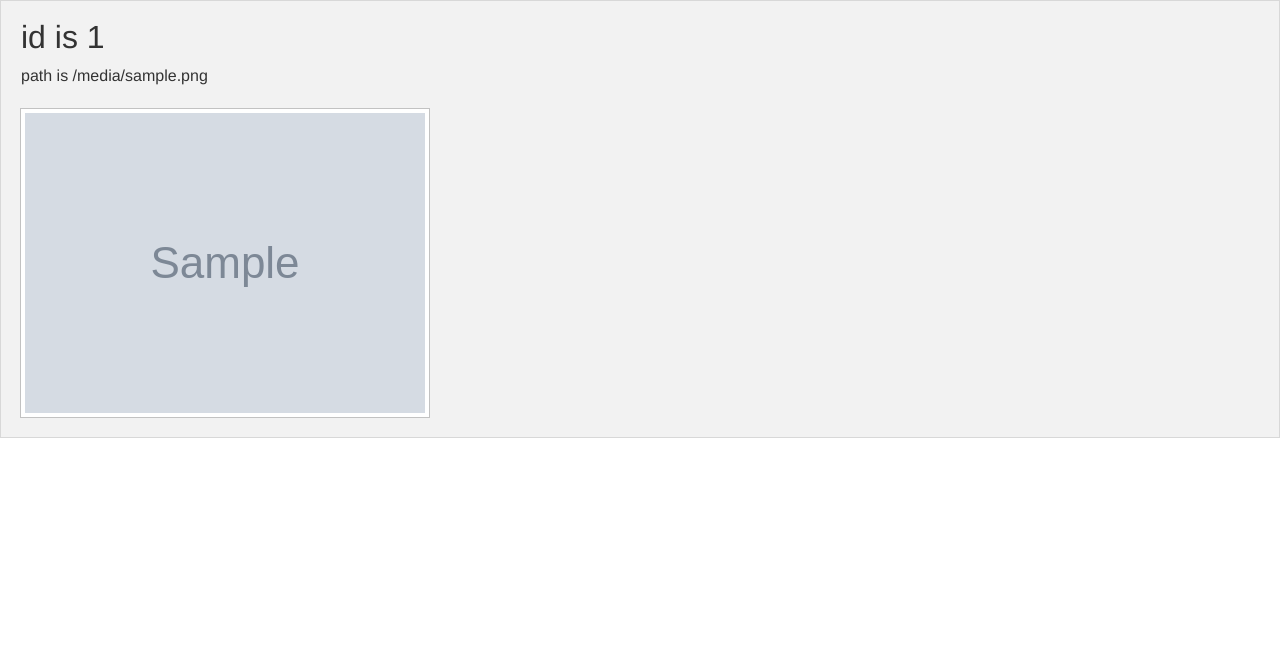
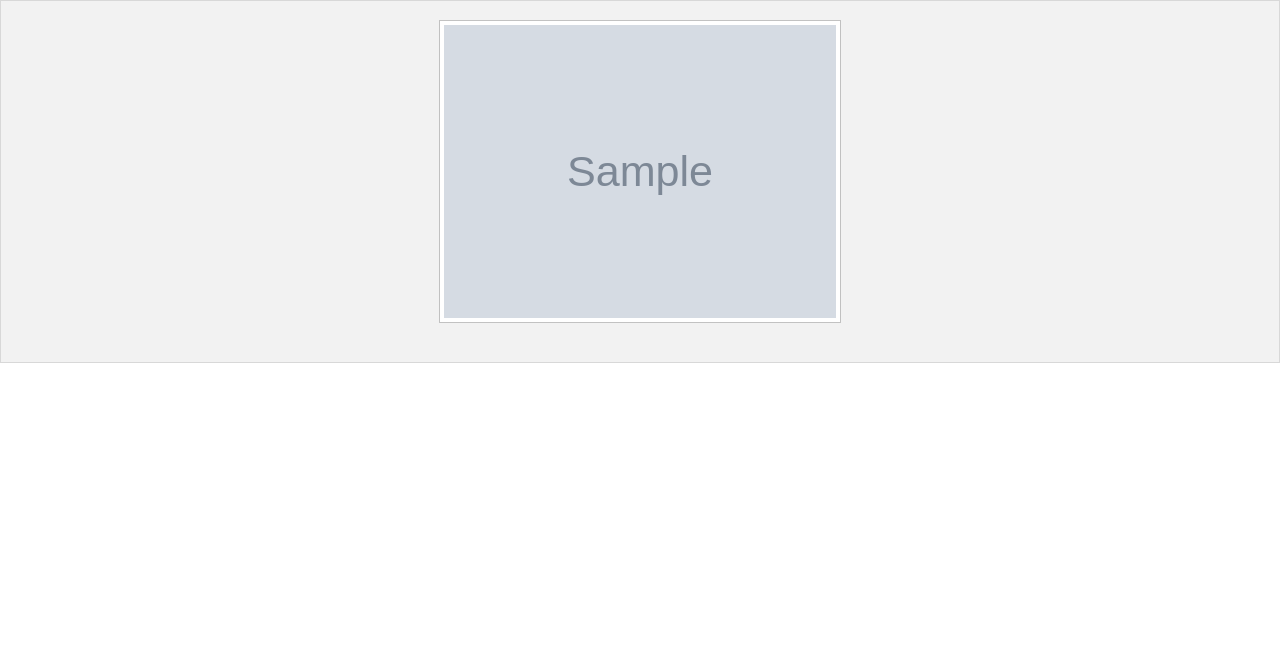
Before and after one commit to PlanetHunt/planet-hunt, a Python web app: template app/templates/images/image_view_page.html in a window 1280 px wide. Shown: the part 45-702 px from the top of the page. Run offline with Jinja, Linux system fonts and the light colour scheme; the template is opened without the code that fills it: most values are stand-ins (such as "Sample title", 1, 10 or a date in 2020); grey boxes marked "Sample" are stand-in pictures.

Commit message:
adding image views
Summary:
views compiled

Merge branch 'image_view'

adding image views - temp changes

temp changes

small changes

interface updates

looking better nau

Test Plan: as

Reviewers: pouyan

Differential Revision: https://phab.gitimedia.com/D15

```diff
--- a/app/templates/images/image_view_page.html
+++ b/app/templates/images/image_view_page.html
@@ -2,12 +2,12 @@
 {# base_templates/page_base.html extends base_templates/base.html #}
 
 {% block main %}
-<h1>id is {{ id }}</h1>
 {% if image_path %}
-<p>path is {{image_path}}</p>
-<div class="th">
-<img src="/static/app/images/{{image_path}}">
-</div>
+<ul class="small-block-grid-3">
+	<li></li>
+	<li><img src="/static/app/images/{{image_path}}" class="th"></li>
+	<li></li>
+</ul>
 {% endif %}
 
 {% endblock %}
```
